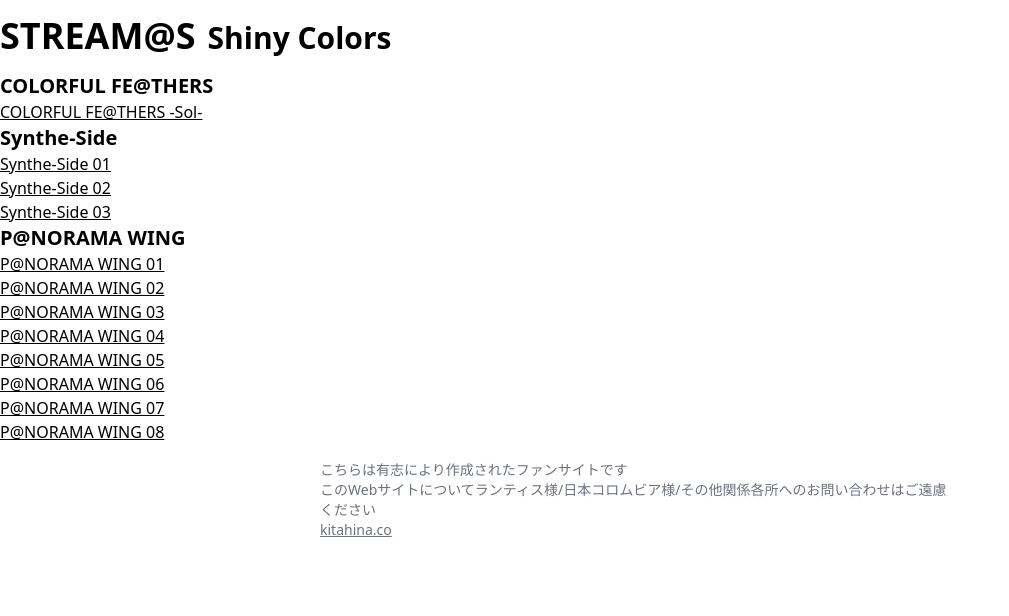
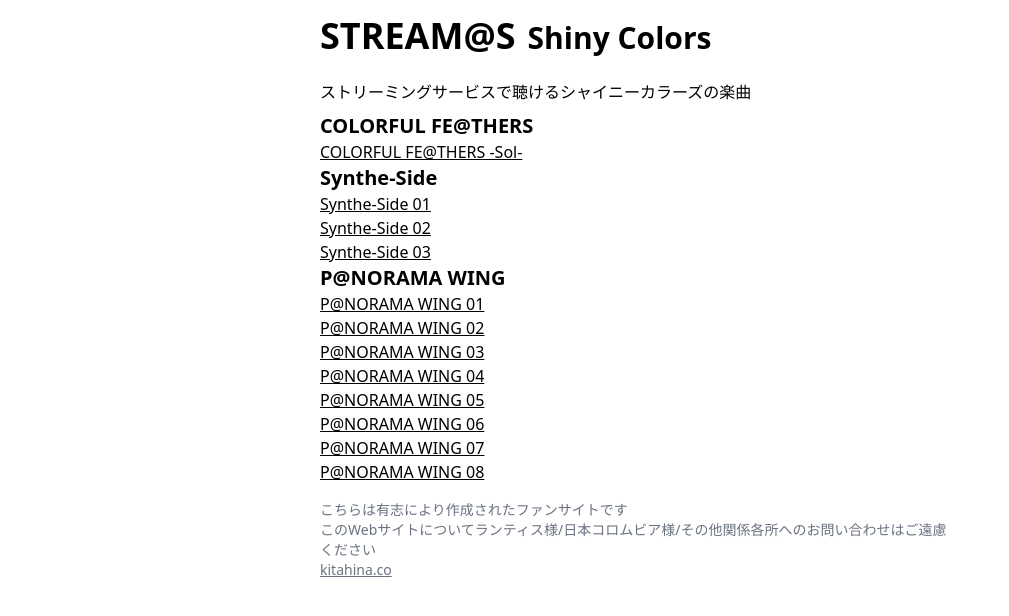
Before and after one commit to lonsagisawa/stream.kitahina.co, a Next.js app: page /shinycolors in a window 1280 px wide. Shown: the top 616 px of the page, without its empty margins (0-1009 px from the left). Built offline with nearby package versions, Linux system fonts and the light colour scheme.

Commit message:
ui gap / some sentence

```diff
--- a/pages/shinycolors.tsx
+++ b/pages/shinycolors.tsx
@@ -4,13 +4,16 @@ import Link from "next/link";
 
 const ShinyColors = () => {
   return (
-    <div className="container mx-auto">
+    <div className="container mx-auto px-4 max-w-2xl">
       <Head>
         <title>STREAM@S - Shiny Colors</title>
         <meta name="description" content="Generated by create next app" />
         <link rel="icon" href="/favicon.ico" />
       </Head>
       <Header brand="shinycolors" />
+      <p className="my-2">
+        ストリーミングサービスで聴けるシャイニーカラーズの楽曲
+      </p>
       <h2 className="text-xl font-bold">COLORFUL FE@THERS</h2>
       <ul>
         <li>
```
